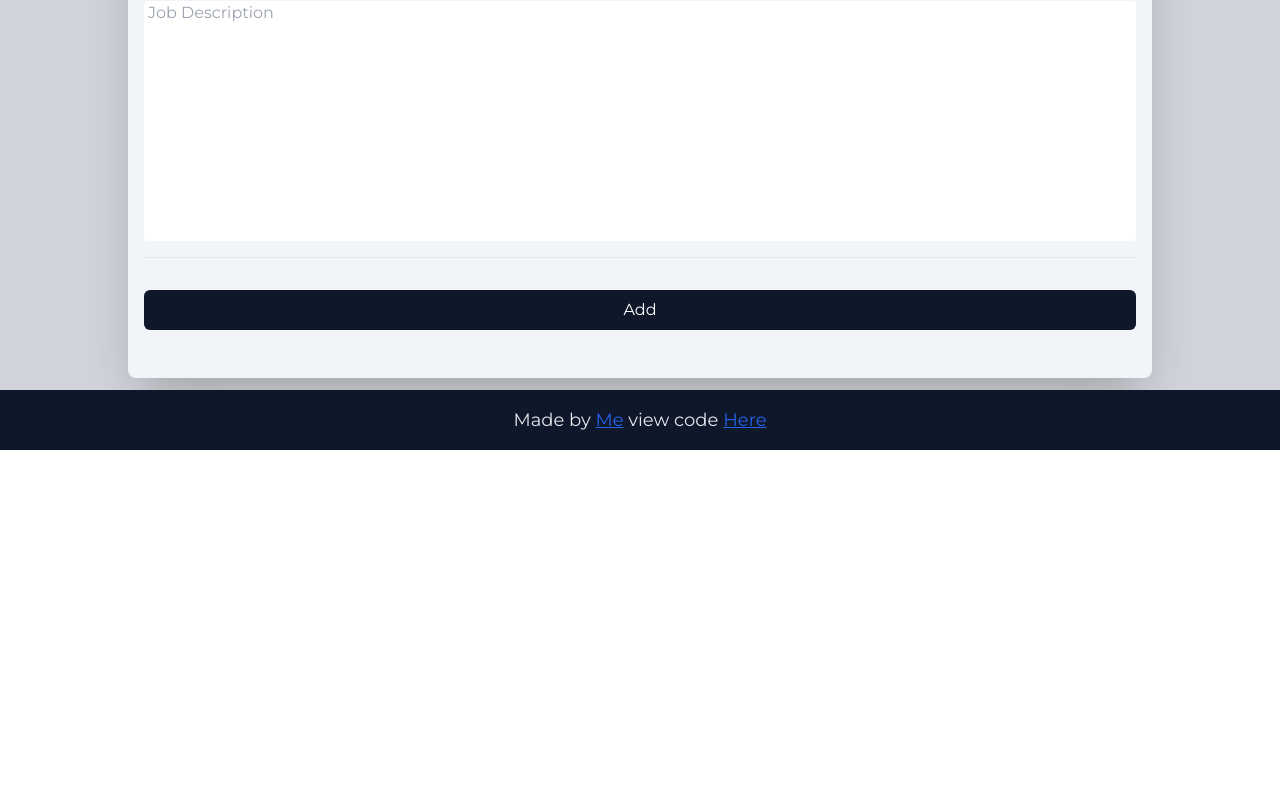
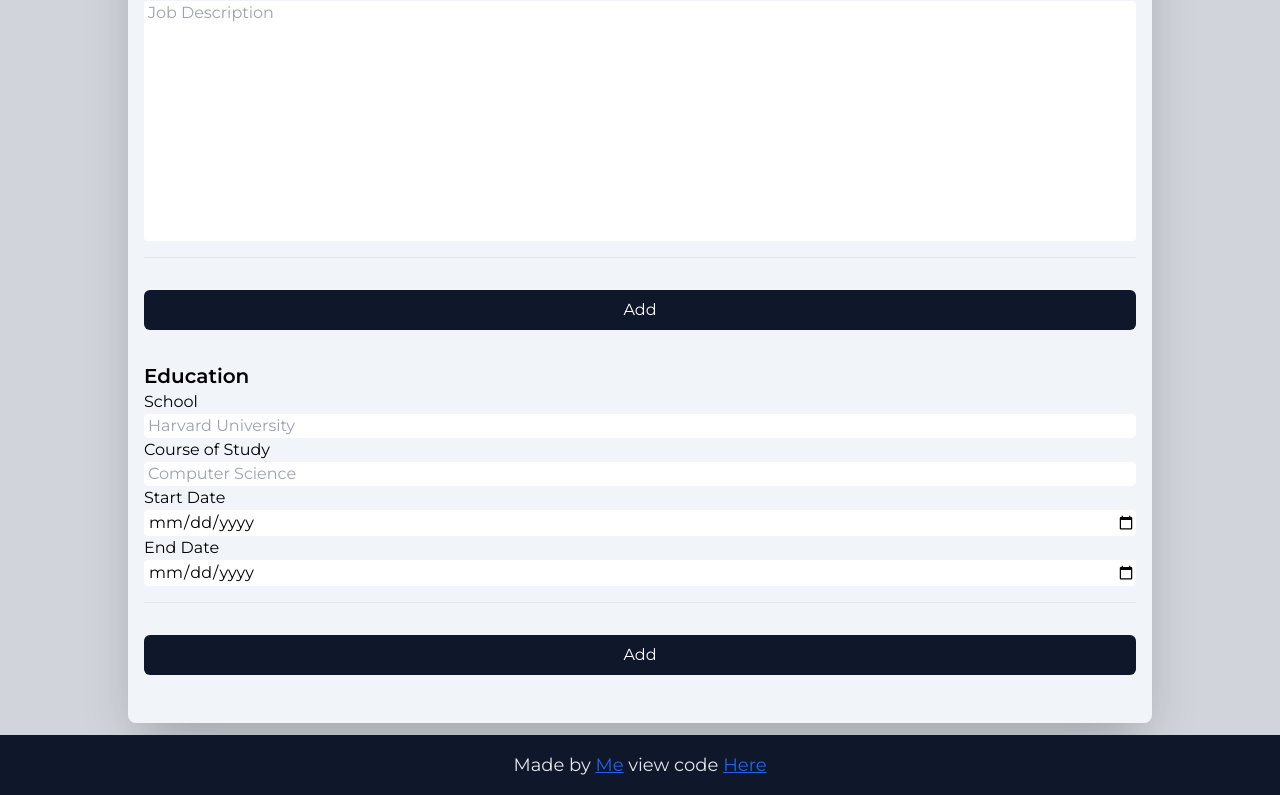
Before and after one commit to Asonance11/CV-Creator, a React (Vite) app: page / in a window 1280 px wide. Shown: the part 731-1526 px from the top of the page. Before the commit the page ends 1181 px from the top, so only its background shows below. Built offline with nearby package versions, Linux system fonts and the light colour scheme.

Commit message:
feat: creation of Education component

```diff
--- a/src/components/CV-Form/CVForm.jsx
+++ b/src/components/CV-Form/CVForm.jsx
@@ -1,4 +1,5 @@
 import React from 'react';
+import Education from './Education';
 import Experience from './Experience';
 import PersonalInfo from './PersonalInfo';
 
@@ -15,6 +16,12 @@ const CVForm = (props) => {
 				addExperience={props.addExperience}
 				deleteExperience={props.deleteExperience}
 			/>
+			<Education
+				education={props.info.education}
+				updateEducation={props.getEducation}
+				addEducation={props.addEducation}
+				deleteEducation={props.deleteEducation}
+			/>
 		</form>
 	);
 };
--- a/src/components/CV-Form/Education.jsx
+++ b/src/components/CV-Form/Education.jsx
@@ -0,0 +1,92 @@
+import React from 'react';
+
+const Education = (props) => {
+	const education = props.education;
+	const updateEducation = props.updateEducation;
+	const addEducation = props.addEducation;
+	const deleteEducation = props.deleteEducation;
+
+	let allEducation = education?.map((item, index) => (
+		<div className="flex flex-col gap-0" key={index}>
+			<label htmlFor={`school${index}`}>School</label>
+			<input
+				type="text"
+				name="school"
+				id={`school${index}`}
+				className="input"
+				placeholder="Harvard University"
+				maxLength={70}
+				value={education.school}
+				onChange={(e) => {
+					updateEducation(e, index);
+				}}
+			/>
+			<label htmlFor={`course${index}`}>Course of Study</label>
+			<input
+				type="text"
+				name="course"
+				id={`course${index}`}
+				className="input"
+				placeholder="Computer Science"
+				value={education.course}
+				onChange={(e) => {
+					updateEducation(e, index);
+				}}
+			/>
+			<label htmlFor={`start-date${index}`}>Start Date</label>
+			<input
+				className="input"
+				type="date"
+				name="startDate"
+				id={`start-date${index}`}
+				placeholder=""
+				value={education.startDate}
+				onChange={(e) => {
+					updateEducation(e, index);
+				}}
+			/>
+			<label htmlFor={`end-date${index}`}>End Date</label>
+			<input
+				className="input"
+				type="date"
+				name="endDate"
+				id={`end-date${index}`}
+				placeholder=""
+				value={education.endDate}
+				onChange={(e) => {
+					updateEducation(e, index);
+				}}
+			/>
+			{index > 0 ? (
+				<button
+					type="button"
+					className="bg-slate-900 w-full my-4 text-white p-2 rounded-md"
+					onClick={(e) => {
+						deleteEducation(index);
+					}}
+				>
+					Delete
+				</button>
+			) : (
+				''
+			)}
+			<hr className="my-4" />
+		</div>
+	));
+
+	return (
+		<fieldset className="my-4">
+			<legend className="text-black font-semibold text-xl">Education</legend>
+			{allEducation}
+			<button
+				type="button"
+				className="bg-slate-900 w-full my-4 text-white p-2 rounded-md"
+				onClick={addEducation}
+			>
+				Add
+			</button>
+		</fieldset>
+	);
+};
+
+export default Education;
```
